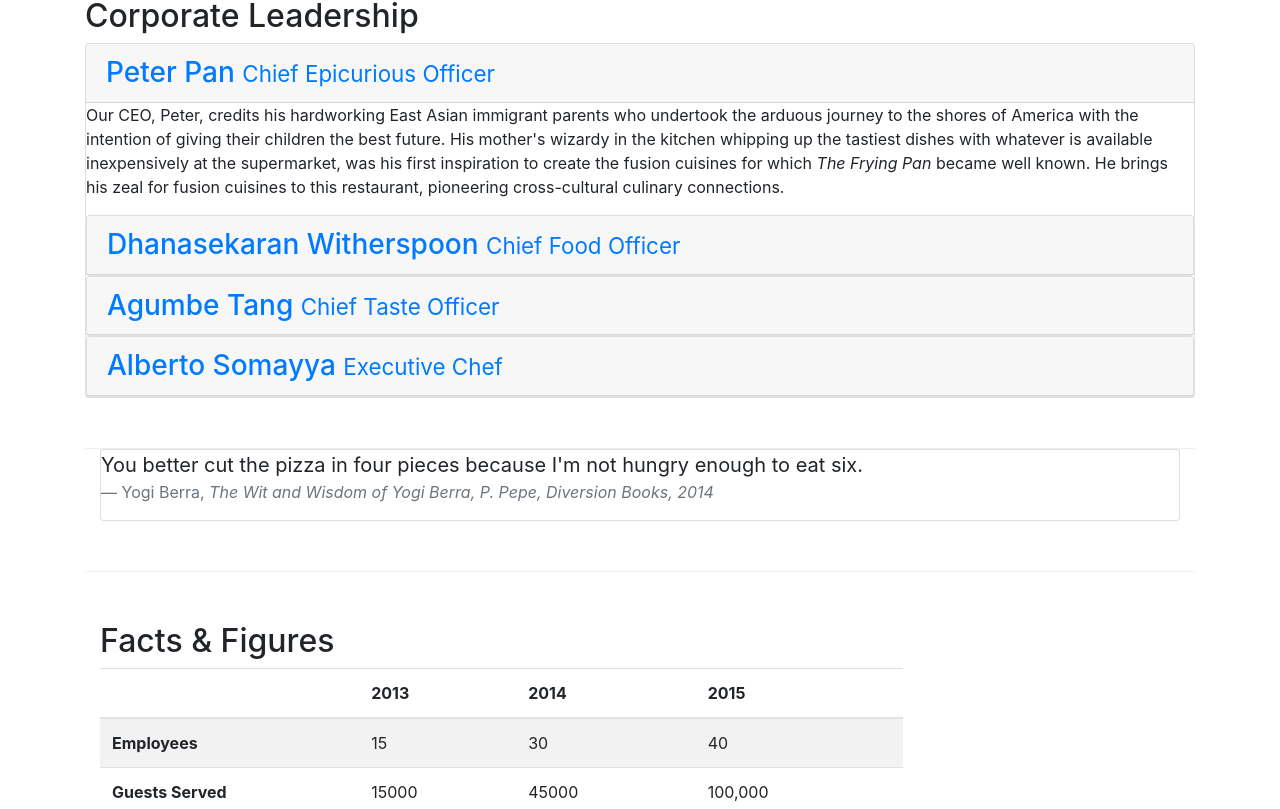
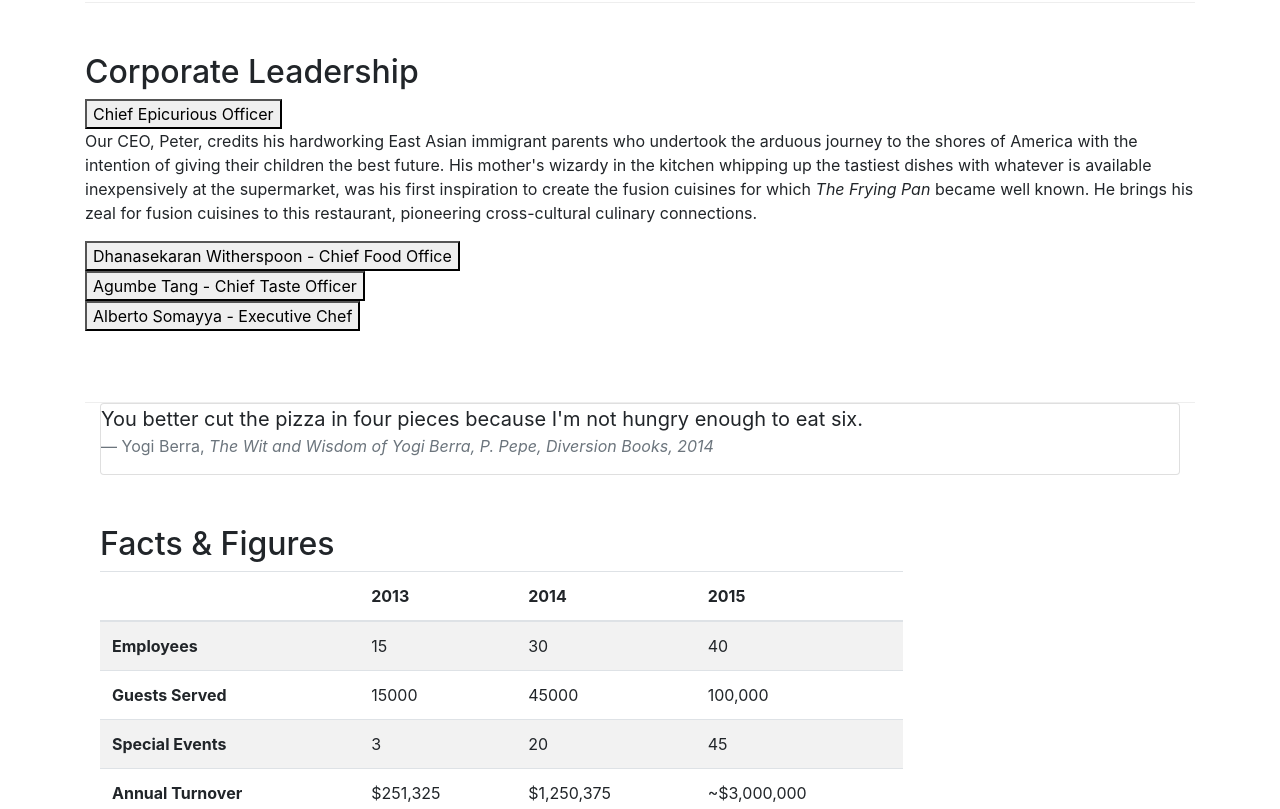
Before and after one commit to luesoad/restaurant-website, an Angular app: page /about in a window 1280 px wide. Shown: the part 931-1740 px from the top of the page. Built offline with nearby package versions, Linux system fonts and the light colour scheme.

Commit message:
add ngbd accordion

```diff
--- a/src/app/aboutus/aboutus.component.html
+++ b/src/app/aboutus/aboutus.component.html
@@ -18,7 +18,6 @@
       <li class="breadcrumb-item"><a routerLink="/home">Home</a></li>
       <li class="breadcrumb-item active">About Us</li>
       <li class="breadcrumb-item"><a routerLink="/contact">Contact</a></li>
-
     </ol>
     <div class="col-12">
       <h3>About Us</h3>
@@ -54,65 +53,39 @@
         </div>
       </div>
     </div>
+  </div>
 
   <div class="row row-content">
     <div class="col-xs-12">
       <h2>Corporate Leadership</h2>
-            <div id="accordion" role="tablist">
-                <div class="card">
-                    <div class="card-header" role="tab" id="peterhead">
-                        <h3 class="mb-0">
-                            <a data-toggle="collapse"
-                               data-parent="#accordion"
-                               href="#peter">
-                                Peter Pan
-                                <small>Chief Epicurious Officer</small>
-                            </a>
-                        </h3>
-                    </div>
-                    <div role="tabpanel" class="collapse show" id="peter">
-                        <div class="card-block">
+      <ngb-accordion [closeOthers]="true" activeIds="static-1">
+        <ngb-panel id="static-1" title="Chief Epicurious Officer">
+          <ng-template ngbPanelContent>
             <p class="hidden-xs-down">Our CEO, Peter, credits his hardworking East Asian immigrant parents
-                            who undertook the  arduous journey to the shores of America with the intention of giving
+              who undertook the arduous journey to the shores of America with the intention of giving
               their children the best future. His mother's wizardy in the kitchen whipping up the tastiest
               dishes with whatever is available inexpensively at the supermarket, was his first
               inspiration to create the fusion cuisines for which <em>The Frying Pan</em> became well
               known. He brings his zeal for fusion cuisines to this restaurant, pioneering cross-cultural
               culinary connections.</p>
-                        </div>
-                    </div>
-
-                    <div class="card">
-                        <div class="card-header" role="tab" id="dannyhead">
-                            <h3 class="mb-0">
-                                <a class="collapsed" data-toggle="collapse" data-parent="#accordion" href="#danny">
-                                    Dhanasekaran Witherspoon <small>Chief Food Officer</small>
-                                </a>
-                            </h3>
-                        </div>
-                        <div role="tabpanel" class="collapse" id="danny">
-                            <div class="card-block">
-                                <p class="hidden-xs-down">Our CFO, Danny, as he is affectionately referred to by his colleagues, comes from a long
+          </ng-template>
+        </ngb-panel>
+        <ngb-panel id="static-2" title="Dhanasekaran Witherspoon - Chief Food Office">
+          <ng-template ngbPanelContent>
+            <p class="hidden-xs-down">Our CFO, Danny, as he is affectionately referred to by his colleagues, comes
+              from a long
               established family tradition in farming and produce. His experiences growing up on a farm in
               the
               Australian outback gave him great appreciation for varieties of food sources. As he puts it
               in
               his own words, <em>Everything that runs, wins, and everything that stays, pays!</em></p>
-                            </div>
-                        </div>
-                    </div>
+          </ng-template>
+        </ngb-panel>
 
-                    <div class="card">
-                        <div class="card-header" role="tab" id="agumbehead">
-                            <h3 class="mb-0">
-                                <a class="collapsed" data-toggle="collapse" data-parent="#accordion" href="#agumbe">
-                                    Agumbe Tang <small>Chief Taste Officer</small>
-                                </a>
-                            </h3>
-                        </div>
-                        <div role="tabpanel" class="collapse" id="agumbe">
-                            <div class="card-block">
-                                <p class="hidden-xs-down">Blessed with the most discerning gustatory sense, Agumbe, our CTO, personally ensures
+        <ngb-panel id="static-3" title="Agumbe Tang - Chief Taste Officer">
+          <ng-template ngbPanelContent>
+            <p class="hidden-xs-down">Blessed with the most discerning gustatory sense, Agumbe, our CTO, personally
+              ensures
               that
               every
               dish that we serve meets his exacting tastes. Our chefs dread the tongue lashing that
@@ -122,20 +95,11 @@
                 only
                 if
                 you survive my lick.</em></p>
-                            </div>
-                        </div>
-                    </div>
+          </ng-template>
+        </ngb-panel>
 
-                    <div class="card">
-                        <div class="card-header" role="tab" id="albertohead">
-                            <h3 class="mb-0">
-                                <a class="collapsed" data-toggle="collapse" data-parent="#accordion" href="#alberto">
-                                    Alberto Somayya <small>Executive Chef</small>
-                                </a>
-                            </h3>
-                        </div>
-                        <div role="tabpanel" class="collapse" id="alberto">
-                            <div class="card-block">
+        <ngb-panel id="static-4" title="Alberto Somayya - Executive Chef">
+          <ng-template ngbPanelContent>
             <p class="hidden-xs-down">Award winning three-star Michelin chef with wide International experience having
               worked
               closely
@@ -145,11 +109,9 @@
                 cultures,
                 and
                 you get a winning hit! Amma Mia!</em></p>
-                    </div>
-                </div>
-            </div>
-        </div>
-    </div>
+          </ng-template>
+        </ngb-panel>
+      </ngb-accordion>
     </div>
   </div>
 
@@ -163,7 +125,6 @@
             P. Pepe, Diversion Books, 2014</cite>
         </footer>
       </blockquote>
-    </div>
     </div>
   </div>
 
@@ -210,7 +171,5 @@
         </table>
       </div>
     </div>
-    <div class="col-12 col-sm-3">
   </div>
 </div>
-</div>
```
Also changed, not shown: src/app/aboutus/test.component.html (added, +35 -0 lines). Lines whose indentation alone changed are shown as unchanged.
